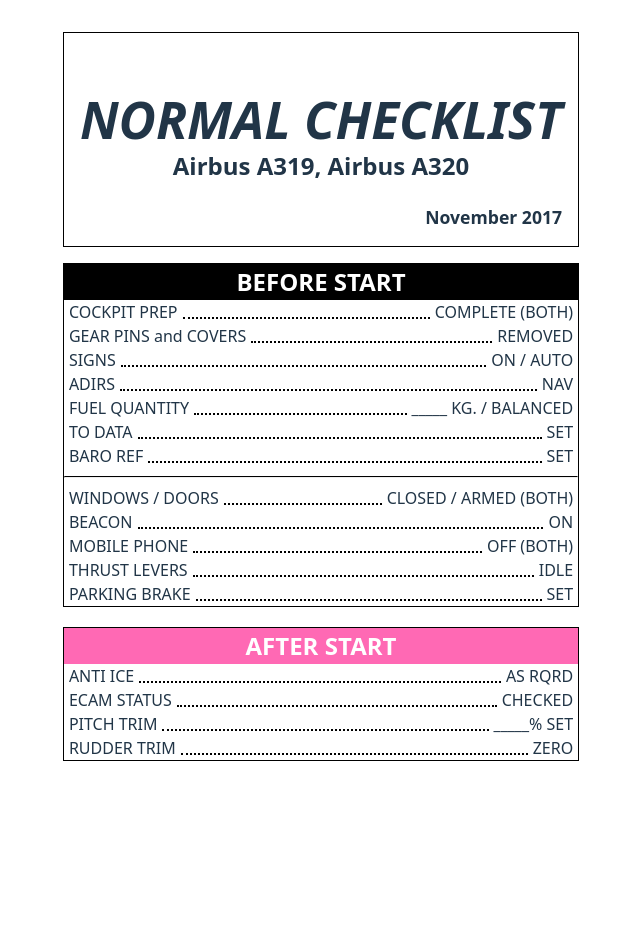
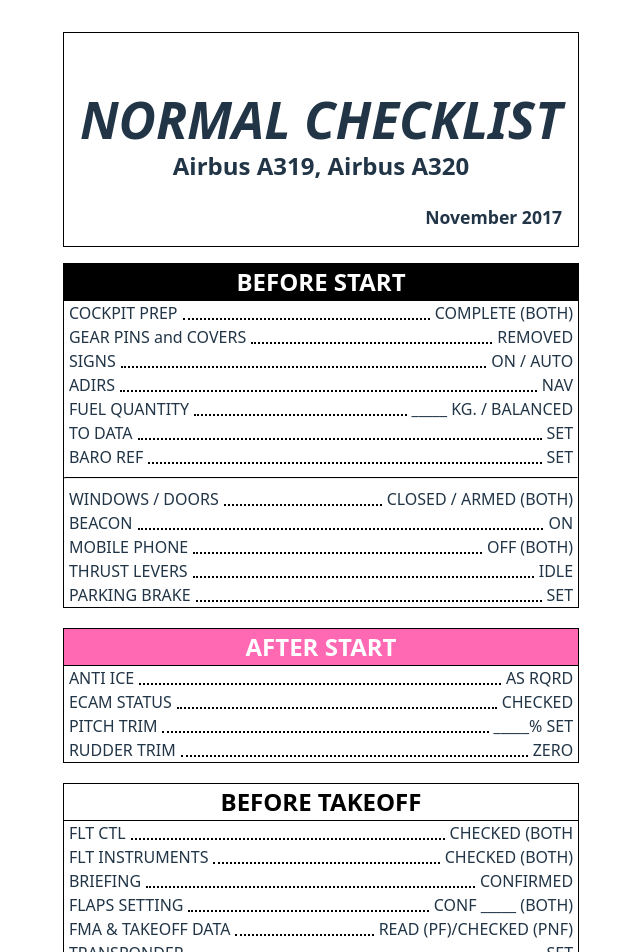
Before and after one commit to uwekamper/checkthatlist, a Svelte app: page / in a window 1280 px wide. Shown: the top 952 px of the page, without its empty margins (319-959 px from the left). Before the commit the page ends 813 px from the top, so only its background shows below. Built offline with nearby package versions, Linux system fonts and the light colour scheme.

Commit message:
allow for more styling

```diff
--- a/src/App.svelte
+++ b/src/App.svelte
@@ -83,9 +83,39 @@
             "description": "RUDDER TRIM",
             "status": "ZERO",
           }
-
         ]
       },
+      {
+        "title": "BEFORE TAKEOFF",
+        "background": "white",
+        "color": "black",
+        "items": [
+          {
+            "description": "FLT CTL",
+            "status": "CHECKED (BOTH"
+          },
+          {
+            "description": "FLT INSTRUMENTS",
+            "status": "CHECKED (BOTH)"
+          },
+          {
+            "description": "BRIEFING",
+            "status": "CONFIRMED"
+          },
+          {
+            "description": "FLAPS SETTING",
+            "status": "CONF _____ (BOTH)"
+          },
+          {
+            "description": "FMA & TAKEOFF DATA",
+            "status": "READ (PF)/CHECKED (PNF)"
+          },
+          {
+            "description": "TRANSPONDER",
+            "status": "SET"
+          }
+        ]
+      }
     ]
   });
 </script>
--- a/src/components/ChecklistSection.svelte
+++ b/src/components/ChecklistSection.svelte
@@ -5,11 +5,13 @@
   let { section } = $props();
 
   let background = $derived(section.background !== undefined ? section.background : "black");
+  let color = $derived(section.color !== undefined ? section.color : "white");
+
 </script>
 
 <section>
   <div class="section-title-block" style:background={background}>
-    <h3 class="section-title">{section.title}</h3>
+    <h3 class="section-title" style:color={color}>{section.title}</h3>
   </div>
   {#each section.items as item}
     {#if item.divider === true}
@@ -27,6 +29,7 @@
   }
   .section-title-block {
     background-color: black;
+    border-bottom: 1px solid black;
   }
   h3.section-title {
     margin: 0px;
```
